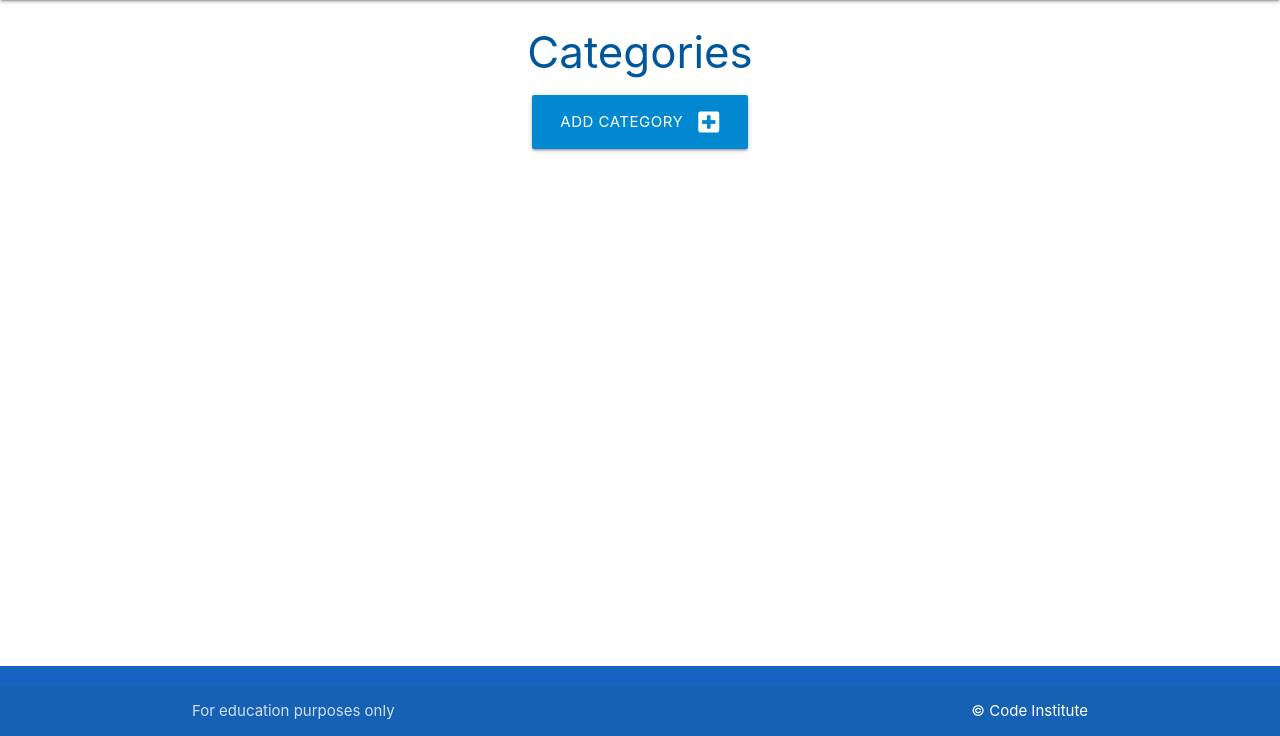
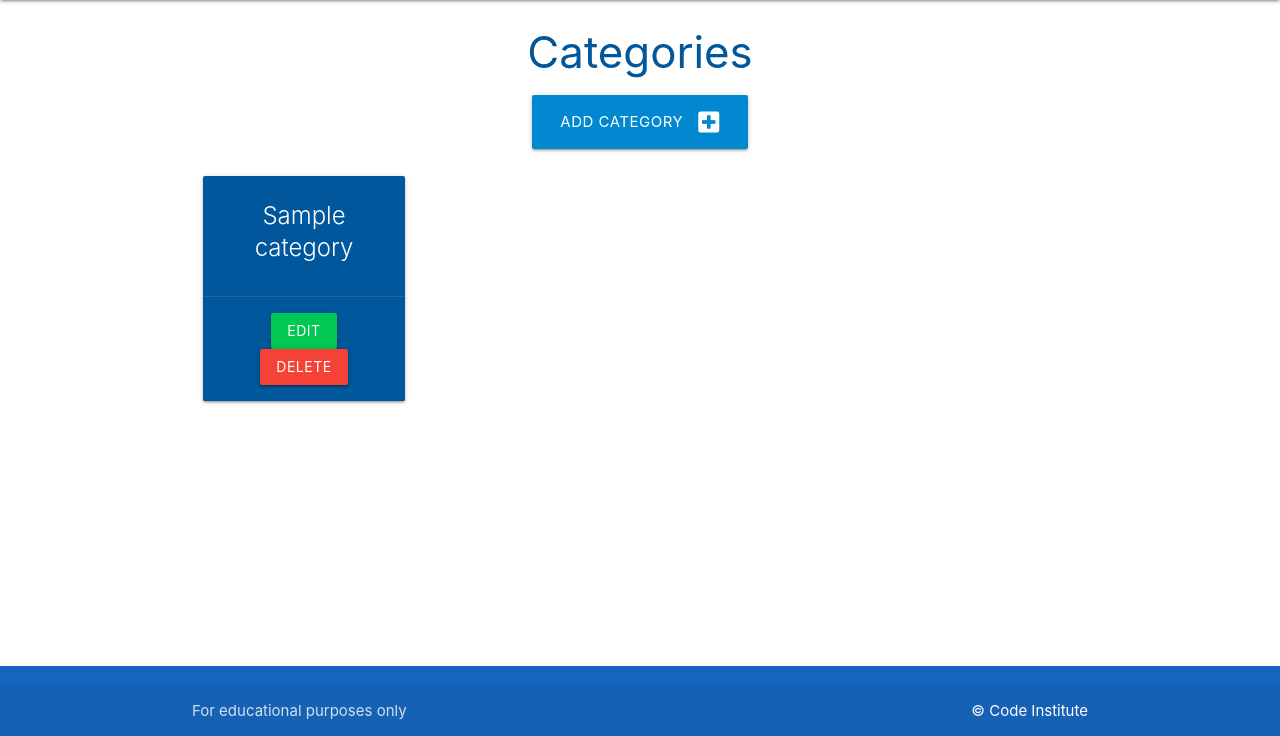
Before and after one commit to paulasdev/flask-sqlalchemy-task-manager, a Flask app: template taskmanager/templates/categories.html in a window 1280 px wide. Shown: the part 64-800 px from the top of the page. Run offline with Flask 2, Linux system fonts and the light colour scheme; the template is opened without the code that fills it: most values are stand-ins (such as "Sample title", 1, 10 or a date in 2020).

Commit message:
viewing_categories

```diff
--- a/taskmanager/routes.py
+++ b/taskmanager/routes.py
@@ -10,7 +10,9 @@ def home():
 
 @app.route("/categories")
 def categories():
-    return render_template("categories.html")
+    categories = list(Category.query.order_by(Category.category_name).all())
+    return render_template("categories.html", categories=categories)
+
 
 @app.route("/add_category", methods=["GET", "POST"])
 def add_category():
--- a/taskmanager/templates/add_category.html
+++ b/taskmanager/templates/add_category.html
@@ -1,4 +1,4 @@
-{% extends "base.html" %}
+% extends "base.html" %}
 {% block content %}
 
 <h3 class="light-blue-text text-darken-4 center-align">Add Category</h3>
--- a/taskmanager/templates/base.html
+++ b/taskmanager/templates/base.html
@@ -1,6 +1,8 @@
+
 <!DOCTYPE html>
 <html lang="en">
 <head>
+
     <meta charset="UTF-8">
     <meta http-equiv="X-UA-Compatible" content="IE=edge">
     <meta name="viewport" content="width=device-width, initial-scale=1.0">
@@ -12,19 +14,19 @@
     <link rel="stylesheet" href="{{ url_for('static', filename='css/style.css') }}" type="text/css">
     <title>Task Manager</title>
 </head>
+
 <body>
 
     <header>
         <!-- top navbar -->
         <nav class="light-blue darken-1">
             <div class="nav-wrapper">
-              <a href="#!" class="brand-logo">Task Manager</a>
+            <a href="{{ url_for('home') }}" class="brand-logo">Task Manager</a>
             <a href="#" data-target="mobile-demo" class="sidenav-trigger"><i class="fas fa-bars"></i></a>
             <ul class="right hide-on-med-and-down">
                 <li><a href="{{ url_for('home') }}">Home</a></li>
                 <li><a href="">New Task</a></li>
                 <li><a href="{{ url_for('categories') }}">Categories</a></li>
-
             </ul>
             </div>
         </nav>
@@ -34,7 +36,6 @@
             <li><a href="{{ url_for('home') }}">Home</a></li>
             <li><a href="">New Task</a></li>
             <li><a href="{{ url_for('categories') }}">Categories</a></li>
-
         </ul>
     </header>
 
@@ -46,15 +47,14 @@
     <footer class="page-footer blue darken-3">
         <div class="footer-copyright">
             <div class="container">
-                For education purposes only
-          <a class="white-text right" href="http://codeinstitute.net" target="_blank">&copy; Code Institute</a>
+                For educational purposes only
+                <a class="white-text right" href="https://codeinstitute.net" target="_blank">&copy; Code Institute</a>
             </div>
         </div>
     </footer>
+
     <script src="https://cdnjs.cloudflare.com/ajax/libs/materialize/1.0.0/js/materialize.min.js"></script>
-    <script src="{{ url_for('static' , filename='js/script.js') }}"> </script>
-
-
+    <script src="{{ url_for('static', filename='js/script.js') }}"></script>
 
 </body>
 </html>
--- a/taskmanager/templates/categories.html
+++ b/taskmanager/templates/categories.html
@@ -11,4 +11,20 @@
     </div>
 </div>
 
+<div class="row">
+    {% for category in categories %}
+    <div class="col s12 m6 l3">
+        <div class="card light-blue darken-4 center-align">
+            <div class="card-content white-text">
+                <span class="card-title">{{ category.category_name }}</span>
+            </div>
+            <div class="card-action">
+                <a href="#" class="btn green accent-4">Edit</a>
+                <a href="#" class="btn red">Delete</a>
+            </div>
+        </div>
+    </div>
+    {% endfor %}
+</div>
+
 {% endblock %}
```
Lines whose indentation alone changed are shown as unchanged.
